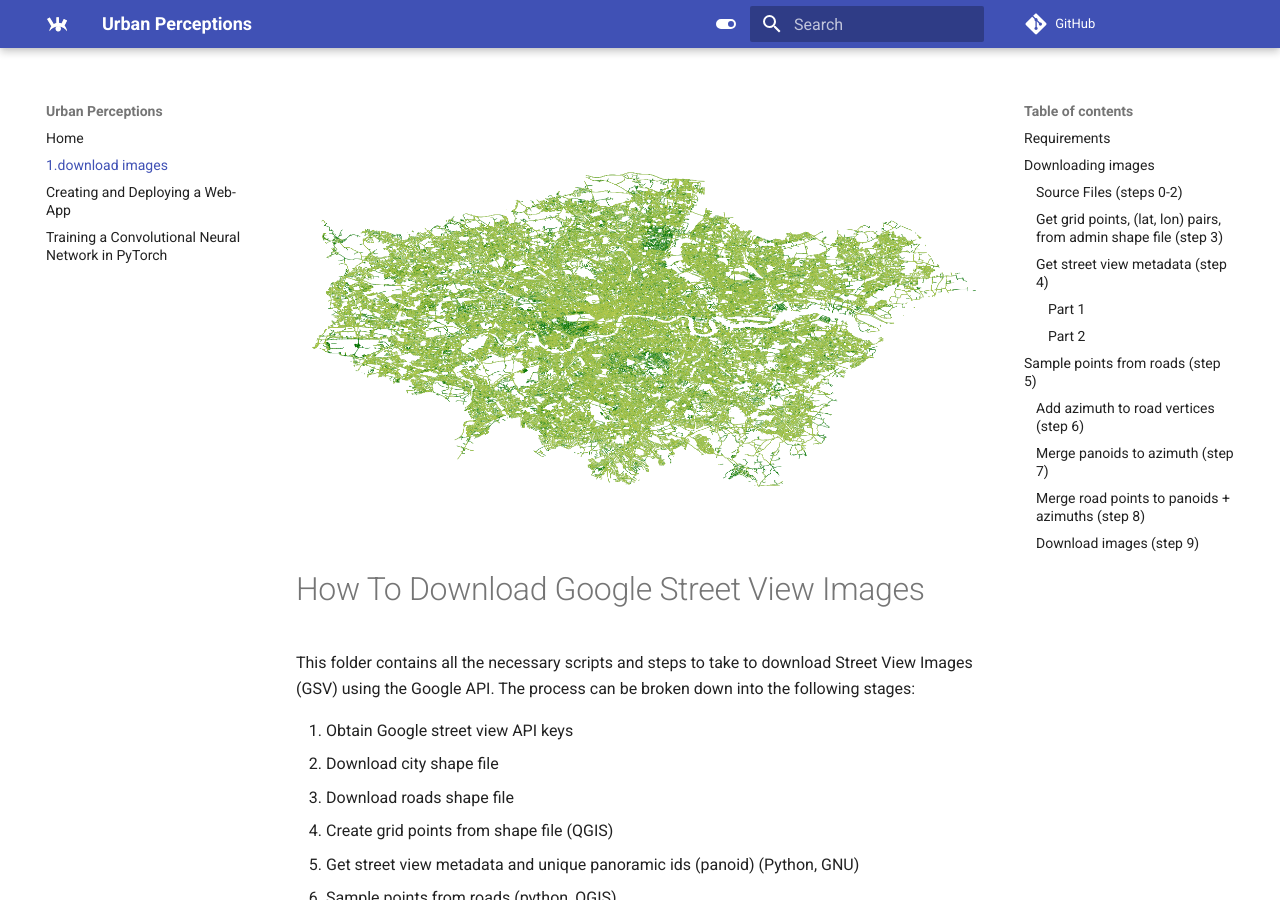
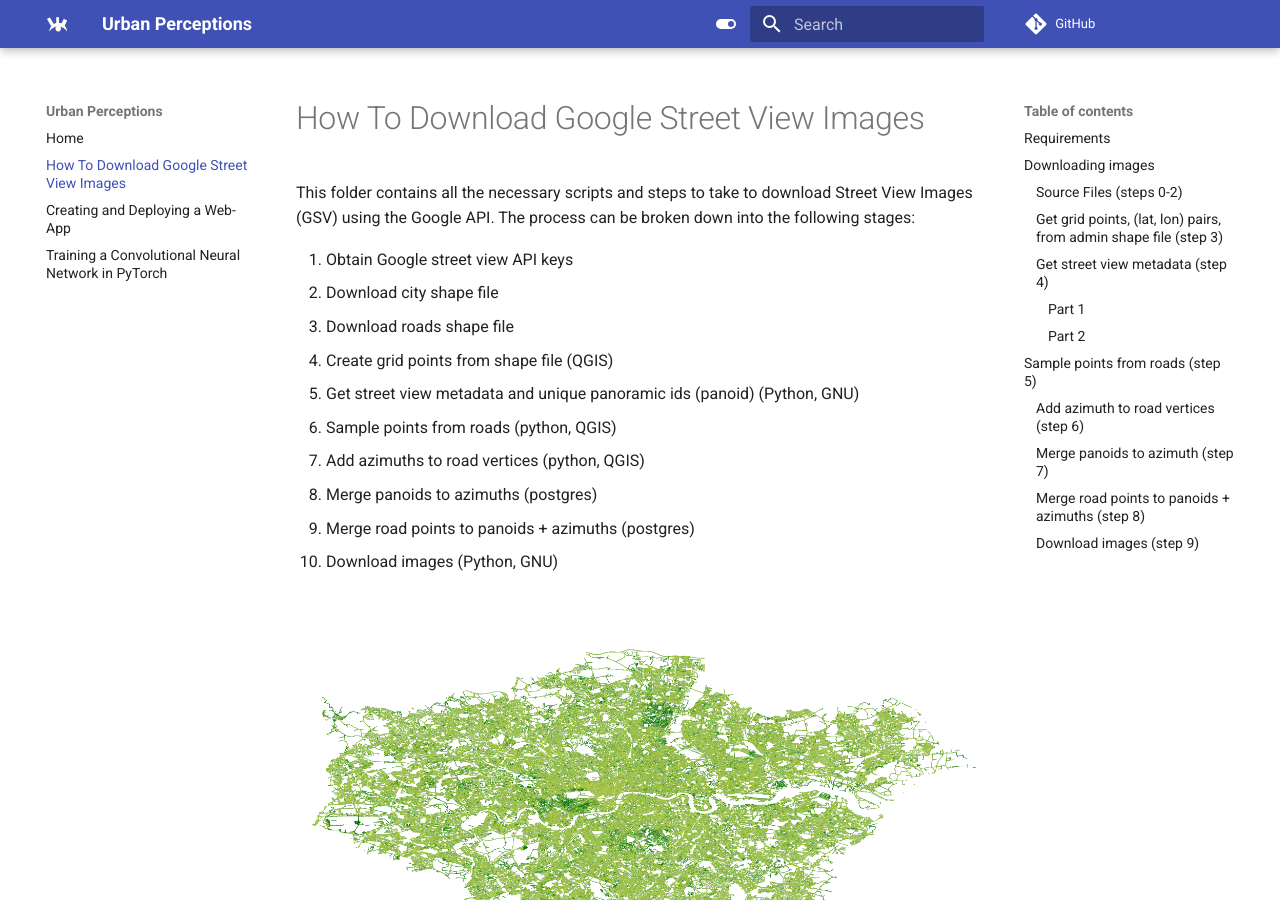
Before and after one commit to emilymuller1991/urban-perceptions, an MkDocs documentation site: the page built from docs/1.download_images.md, in a window 1280 px wide and 900 px high. Built offline with MkDocs 1.6.1 and Material for MkDocs 9.7.7, drawn with Linux system fonts in a browser that asks for light colours; comment, search, counter and statistics services are not loaded.

Commit message:
Update 1.download_images.md

```diff
--- a/docs/1.download_images.md
+++ b/docs/1.download_images.md
@@ -1,5 +1,3 @@
-![point locations of street view images](images/roads.png)
-
 # How To Download Google Street View Images
 
 This folder contains all the necessary scripts and steps to take to download Street View Images (GSV) using the Google API. The process can be broken down into the following stages:
@@ -14,6 +12,8 @@ This folder contains all the necessary scripts and steps to take to download Str
 1. Merge panoids to azimuths (postgres)
 1. Merge road points to panoids + azimuths (postgres)
 1. Download images (Python, GNU)
+
+![point locations of street view images](images/roads.png)
 
 The image above shows Greater London Authority area, with road network sampled points (dark green) and downloaded images (light green) for one year.
 
```
